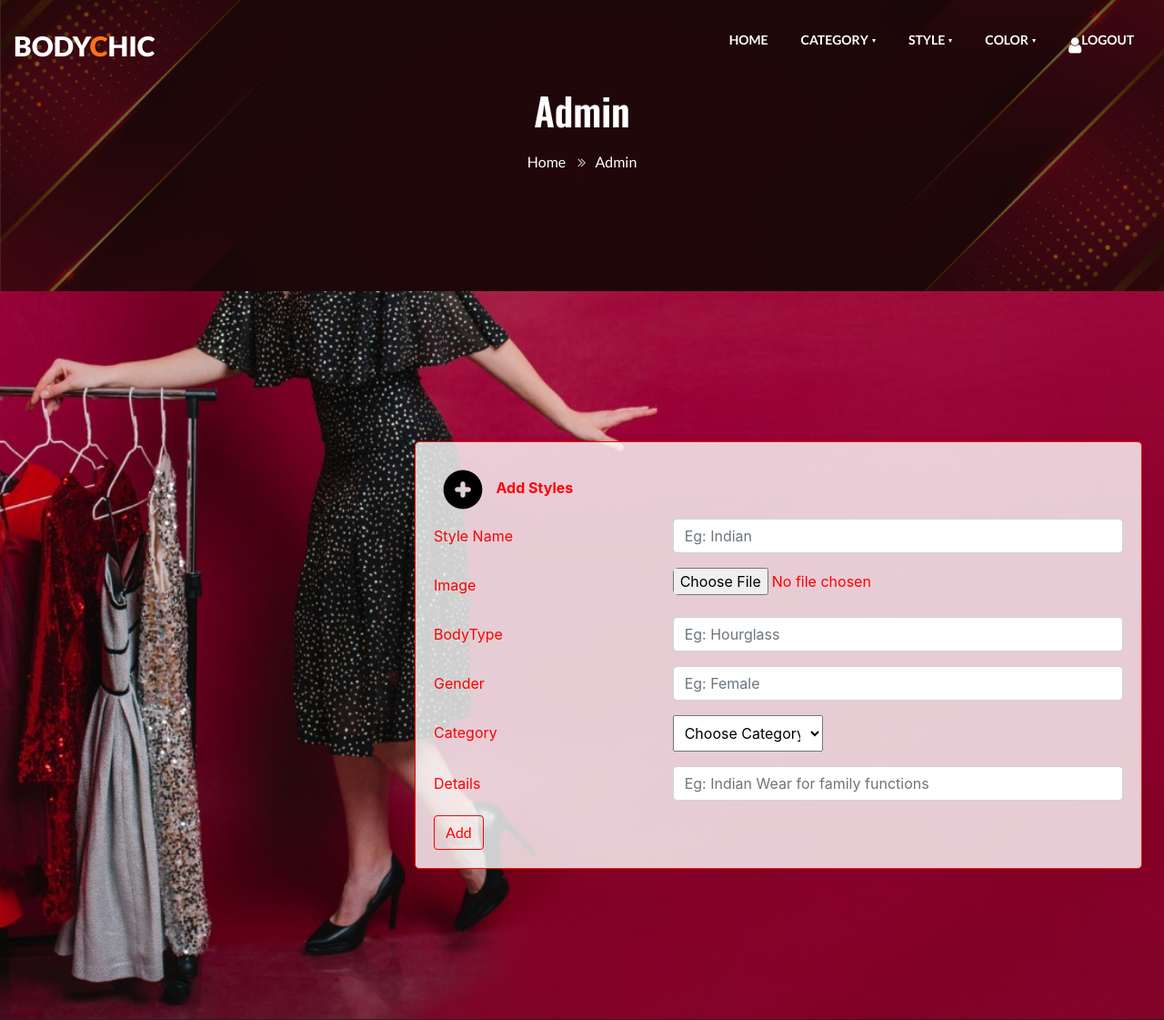
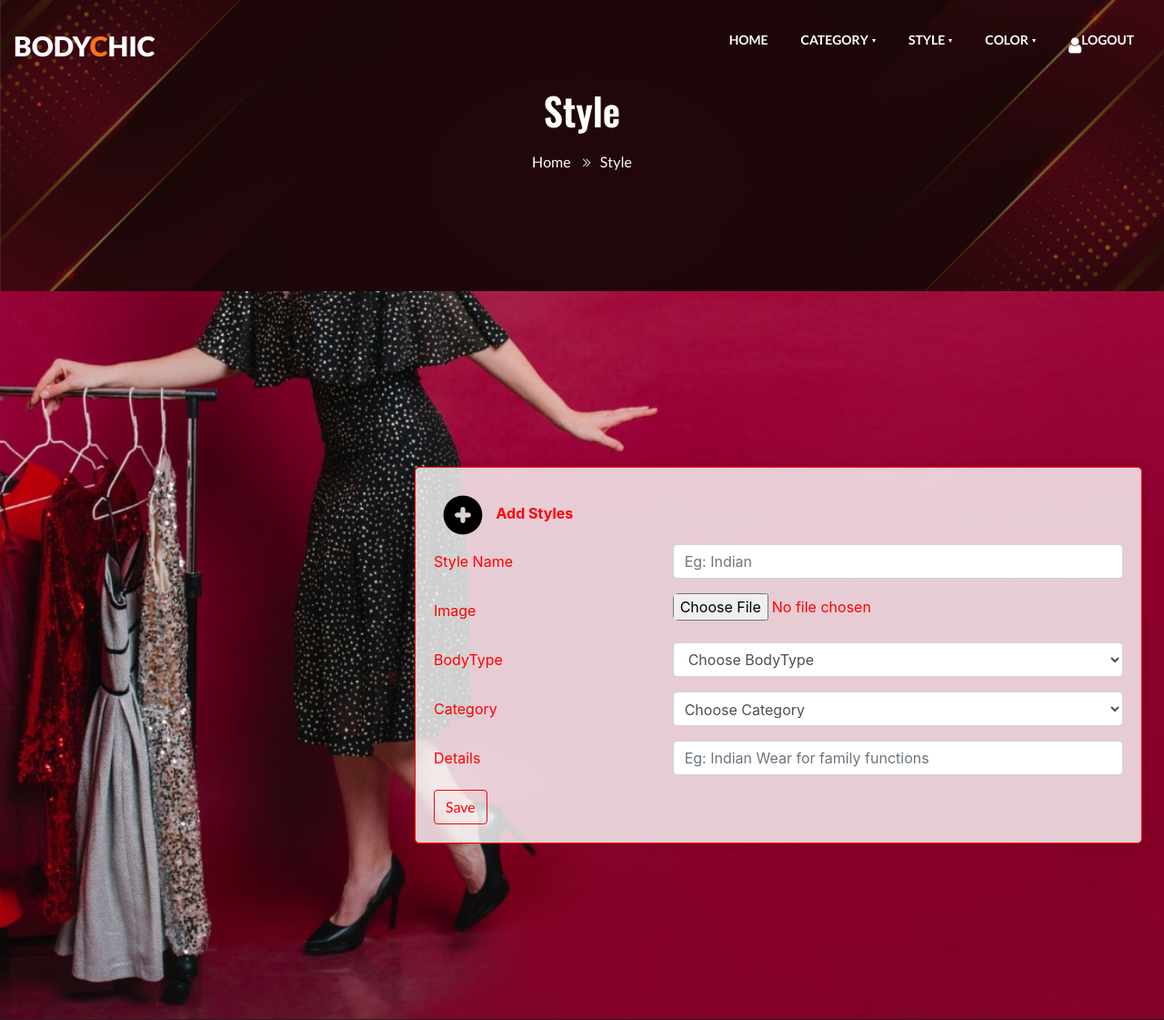
Before and after one commit to HarsikaKumari/BodyChic, a PHP site: page /add_style.php in a window 1280 px wide. Shown: the top 1121 px of the page at 91% size. Run offline with PHP 8.4, Linux system fonts and the light colour scheme; a user stored in the database is signed in; data comes from the database, SQL or seed files in the repository; some libraries are stand-ins or nearby versions.

Commit message:
feat(admin): add data with more specifications

```diff
--- a/add_style.php
+++ b/add_style.php
@@ -62,12 +62,12 @@ if (!isset($_SESSION["email"])) {
 <div class="breadcrumb-contentnhy">
     <div class="container">
         <nav aria-label="breadcrumb">
-            <h2 class="hny-title text-center">Admin</h2>
+            <h2 class="hny-title text-center">Style</h2>
             <ol class="breadcrumb mb-0">
                 <li><a href="index.php">Home</a>
                     <span class="fa fa-angle-double-right"></span>
                 </li>
-                <li class="active">Admin</li>
+                <li class="active">Style</li>
             </ol>
         </nav>
     </div>
@@ -78,7 +78,18 @@ if (!isset($_SESSION["email"])) {
 <div class="p-4 form_div">
 
     <div class="form-container">
-
+        <?php
+        if (isset($_GET['msg'])) {
+        ?>
+            <div class="alert alert-warning alert-dismissible fade show" role="alert">
+                <strong><?php echo $_GET['msg'] ?></strong>
+                <button type="button" class="close" data-dismiss="alert" aria-label="Close">
+                    <span aria-hidden="true">&times;</span>
+                </button>
+            </div>
+        <?php
+        }
+        ?>
         <div class="header-container">
             <img src="./assets/images/addIcon.png" alt="addIcon">
             <strong>Add Styles</strong>
@@ -100,20 +111,24 @@ if (!isset($_SESSION["email"])) {
             <div class="form-group row">
                 <label for="body_type" class="col-sm-4 col-form-label">BodyType</label>
                 <div class="col-sm-8">
-                    <input type="text" class="form-control" id="body_type" name="body_type" placeholder="Eg: Hourglass">
-                </div>
-            </div>
-            <div class="form-group row">
-                <label for="gender" class="col-sm-4 col-form-label">Gender</label>
-                <div class="col-sm-8">
-                    <input type="text" class="form-control" id="gender" name="gender" placeholder="Eg: Female">
+                    <select type="text" class="form-control" id="body_type" name="body_type" placeholder="Eg: Hourglass">
+                        <option value="" selected disabled>Choose BodyType</option>
+                        <?php
+                        $arr = ["Hourglass", "Rectangular", "Pear", "Apple", "Inverted", "Triangle", "Oval"];
+                        foreach ($arr as $a) {
+                        ?>
+                            <option><?php echo $a ?></option>
+                        <?php
+                        }
+                        ?>
+                    </select>
                 </div>
             </div>
 
             <div class="form-group row">
                 <label for="category" class="col-sm-4 col-form-label">Category</label>
                 <div class="col-sm-8">
-                    <select class="col-sm-4 p-2 form-control-file" name="category">
+                    <select class=" p-2 form-control" name="category">
                         <option>Choose Category</option>
                         <?php
                         include("config.php");
@@ -135,7 +150,7 @@ if (!isset($_SESSION["email"])) {
                     <input type="text" class="form-control" id="details" name="details" placeholder="Eg: Indian Wear for family functions">
                 </div>
             </div>
-            <button type="submit" name="submit" class="btn btn-outline-dark">Add</button>
+            <button type="submit" name="submit" class="btn btn-outline-dark">Save</button>
         </form>
     </div>
 </div>
@@ -147,7 +162,6 @@ if (isset($_POST["submit"])) {
     $name = $_POST["name"];
     $image = $_FILES["image"];
     $body_type = $_POST["body_type"];
-    $gender = $_POST["gender"];
     $category = $_POST["category"];
     $details = $_POST["details"];
     // print_r($thumbnail);
@@ -160,28 +174,13 @@ if (isset($_POST["submit"])) {
 
     include("config.php");
 
-    $query = "INSERT INTO `styles`(`name`, `image`, `bodytype`, `gender`, `category`, `details`) VALUES('$name', '$image_new_name','$body_type', '$gender', '$category', '$details' ) ";
+    $query = "INSERT INTO `styles`(`name`, `image`, `bodytype`, `category`, `details`) VALUES('$name', '$image_new_name','$body_type', '$category', '$details' ) ";
 
     $result = mysqli_query($connect, $query);
-
-    if ($result) {
-?>
-        <div class="alert alert-warning alert-dismissible fade show" role="alert">
-            <strong>Style Added</strong>
-            <button type="button" class="close" data-dismiss="alert" aria-label="Close">
-                <span aria-hidden="true">&times;</span>
-            </button>
-        </div>
-    <?php
+    if ($result > 0) {
+        echo "<script>window.location.assign('add_style.php?msg=Style Added!!')</script>";
     } else {
-    ?>
-        <div class="alert alert-warning alert-dismissible fade show" role="alert">
-            <strong>Style Not Added Try Again Later!</strong>
-            <button type="button" class="close" data-dismiss="alert" aria-label="Close">
-                <span aria-hidden="true">&times;</span>
-            </button>
-        </div>
-<?php
+        echo "<script>window.location.assign('add_style.php?msg=Error while adding!!')</script>";
     }
 }
 ?>
```
Also changed, not shown: add_color.php (+28 -32 lines).
